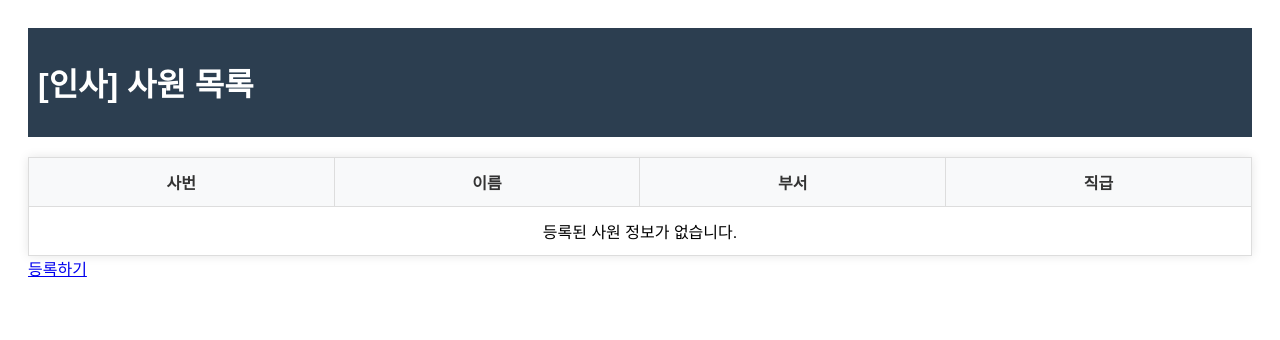
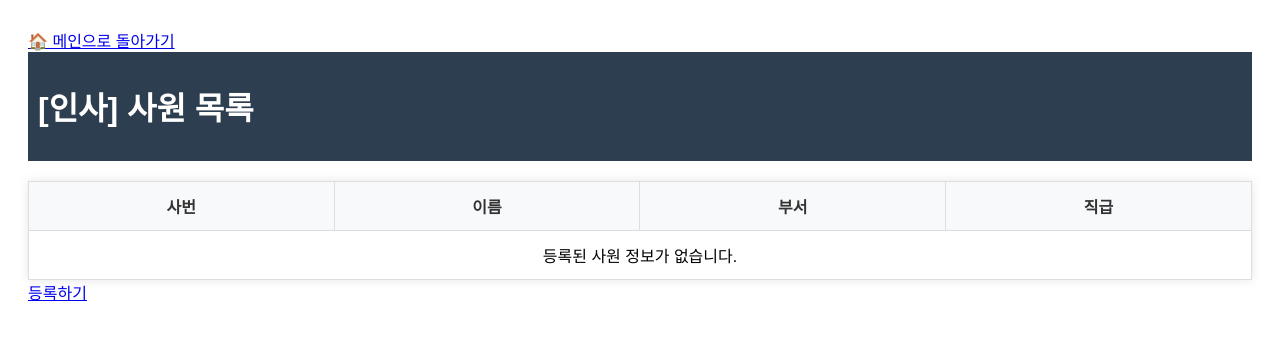
Before and after one commit to san123452/ESS_ERP, a Java web app: page /hr/employee/list in a window 1280 px wide. Shown: the top 340 px of the page. Run offline with Spring Boot 4, a stand-in JSP engine, Linux system fonts and the light colour scheme; the visitor is signed in with stand-in values (Sample User, id 1); some of the project's set-up classes (security, data sources, template engines, error pages and the like) are left out, and stand-ins take their place.

```diff
--- a/src/main/webapp/WEB-INF/views/hr/employeeList.jsp
+++ b/src/main/webapp/WEB-INF/views/hr/employeeList.jsp
@@ -14,10 +14,12 @@
 </style>
 </head>
 <body>
+<a href="/dashboard" class="btn-back">🏠 메인으로 돌아가기</a>
     <div class="header">
         <h1>[인사] 사원 목록</h1>
 
     </div>
+
     <table>
         <thead>
             <tr>
@@ -42,6 +44,7 @@
 
 </tbody>
 	</table>
+
 	<a href="/hr/employee/add">등록하기</a>
 </body>
 </html>
```
